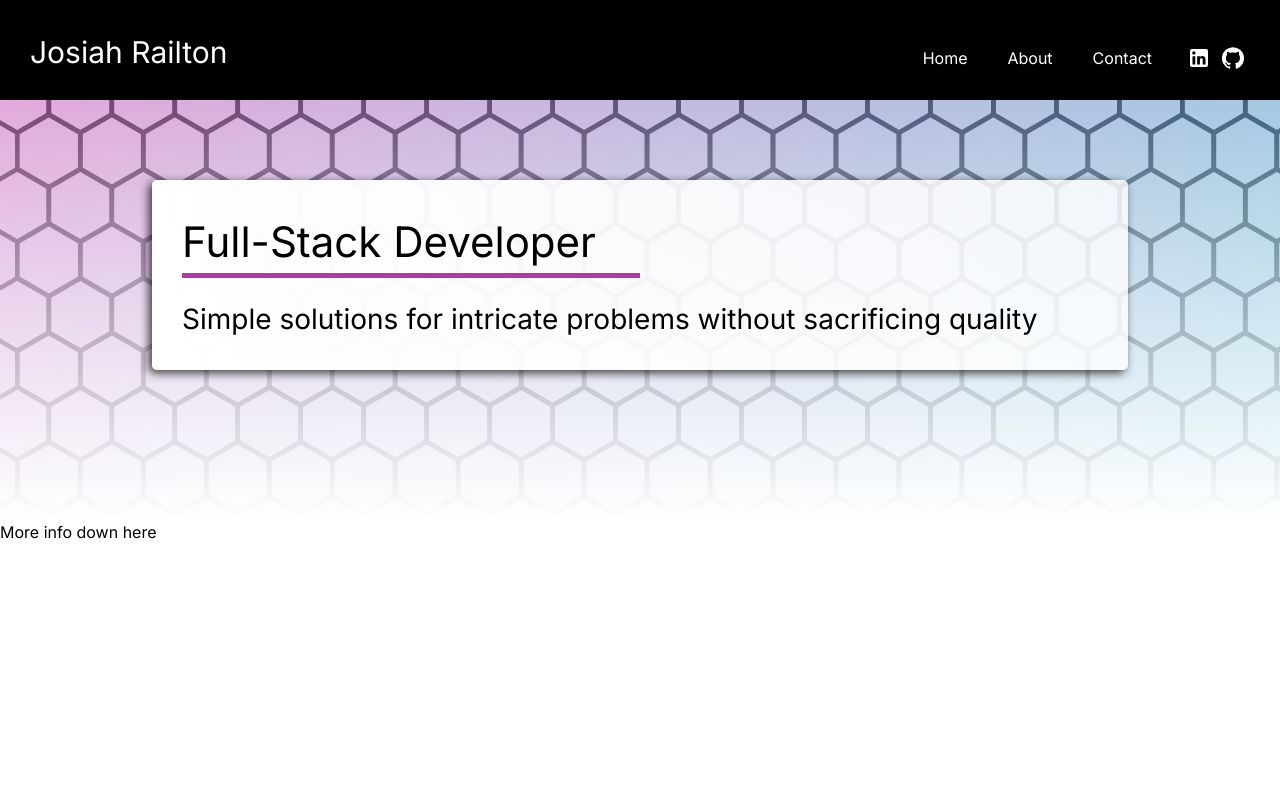
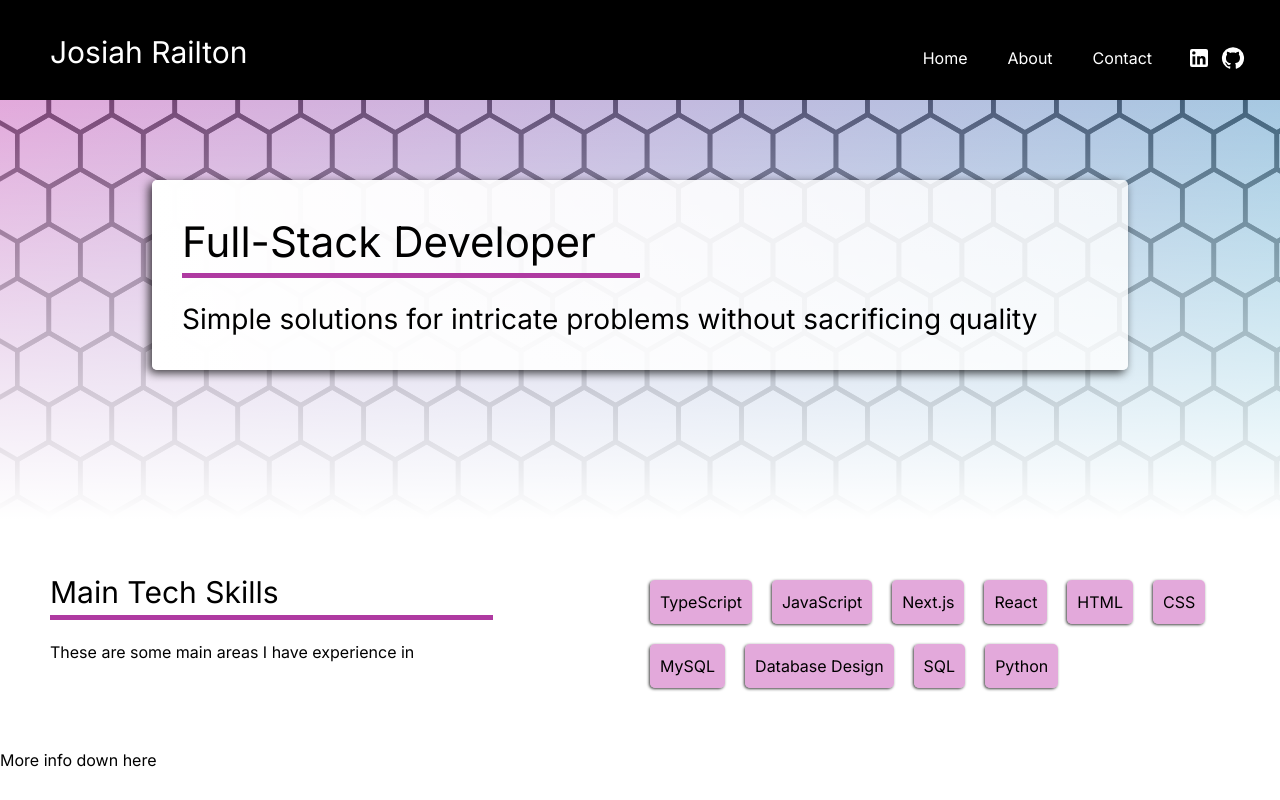
Before and after one commit to JosiahRailton/personal.website, a Next.js app: page / in a window 1280 px wide. Built offline with nearby package versions, Linux system fonts and the light colour scheme.

Commit message:
Tech Skills Section Start

```diff
--- a/app/globals.css
+++ b/app/globals.css
@@ -6,8 +6,8 @@
   --foreground-rgb: 0, 0, 0;
   --background-start-rgb: 214, 219, 220;
   --background-end-rgb: 255, 255, 255;
-  --hero-color: rgba(208, 112, 196, 0.6);
-  --hero-alt-color: rgba(74, 181, 210, 0.6);
+  --main-color: rgba(208, 112, 196, 0.6);
+  --alt-color: rgba(74, 181, 210, 0.6);
   /*Alternate Options:
     rgba(175, 58, 161, 0.6)
     rgba(208, 112, 196, 0.6)
@@ -23,7 +23,7 @@ body {
   color: rgb(255,255,255);
   background: rgb(0,0,0);
   height: 100px;
-  padding: 30px 30px;
+  padding: 30px 30px 30px 50px;
   display: flex;
   justify-content: space-between;
 }
@@ -63,9 +63,8 @@ nav a {
   rgba(255, 255, 255, 1),
   transparent),
   linear-gradient(135deg,
-  var(--hero-color),
-  var(--hero-alt-color)),
-
+  var(--main-color),
+  var(--alt-color)),
     url("../public/HexHero.png");
   min-height: 420px;
 }
@@ -76,7 +75,6 @@ nav a {
   border-bottom: 5px solid rgba(175, 58, 161, 1);
   width: 50%;
   margin-bottom: 20px;
-
 }
 
 #heroText {
@@ -94,6 +92,42 @@ nav a {
   font-size: 28px;
 }
 
+#skills {
+  padding: 50px;
+  display: grid;
+  grid-template-columns: 50% 50%;
+}
+
+#skills h2 {
+  font-size: 30px;
+  color: black;
+  border-bottom: 5px solid rgba(175, 58, 161, 1);
+  width: 75%;
+  margin-bottom: 20px;
+}
+
+#skillsDescription {
+  grid-row: 1;
+  grid-column: 1;
+}
+
+#skillsDisplay-flex {
+  grid-row: 1;
+  grid-column: 2;
+  display: flex;
+  flex-direction: row;
+  flex-wrap: wrap;
+}
+
+#skillsDisplay-flex div{
+  background-color: var(--main-color);
+  margin: 10px;
+  padding: 10px;
+  width: fit-content;
+  border-radius: 5px;
+  box-shadow: -1px 1px 3px rgb(0, 0, 0, .75);
+}
+
 @layer utilities {
   .text-balance {
     text-wrap: balance;
--- a/app/page.tsx
+++ b/app/page.tsx
@@ -10,6 +10,25 @@ export default function Home() {
         </div>
       </div>
       <div>
+        <div id="skills">
+          <div id="skillsDescription">
+            <h2> Main Tech Skills</h2>
+            <p> These are some main areas I have experience in</p>
+          </div>
+          <div id="skillsDisplay-flex">
+            <div> TypeScript </div>
+            <div> JavaScript </div>
+            <div> Next.js </div>
+            <div> React </div>
+            <div> HTML </div>
+            <div> CSS </div>
+            <div> MySQL </div>
+            <div> Database Design </div>
+            <div> SQL </div>
+            <div> Python </div>
+          </div>
+          <p> </p>
+        </div>
         <p>More info down here</p>
       </div>
     </div>
```
